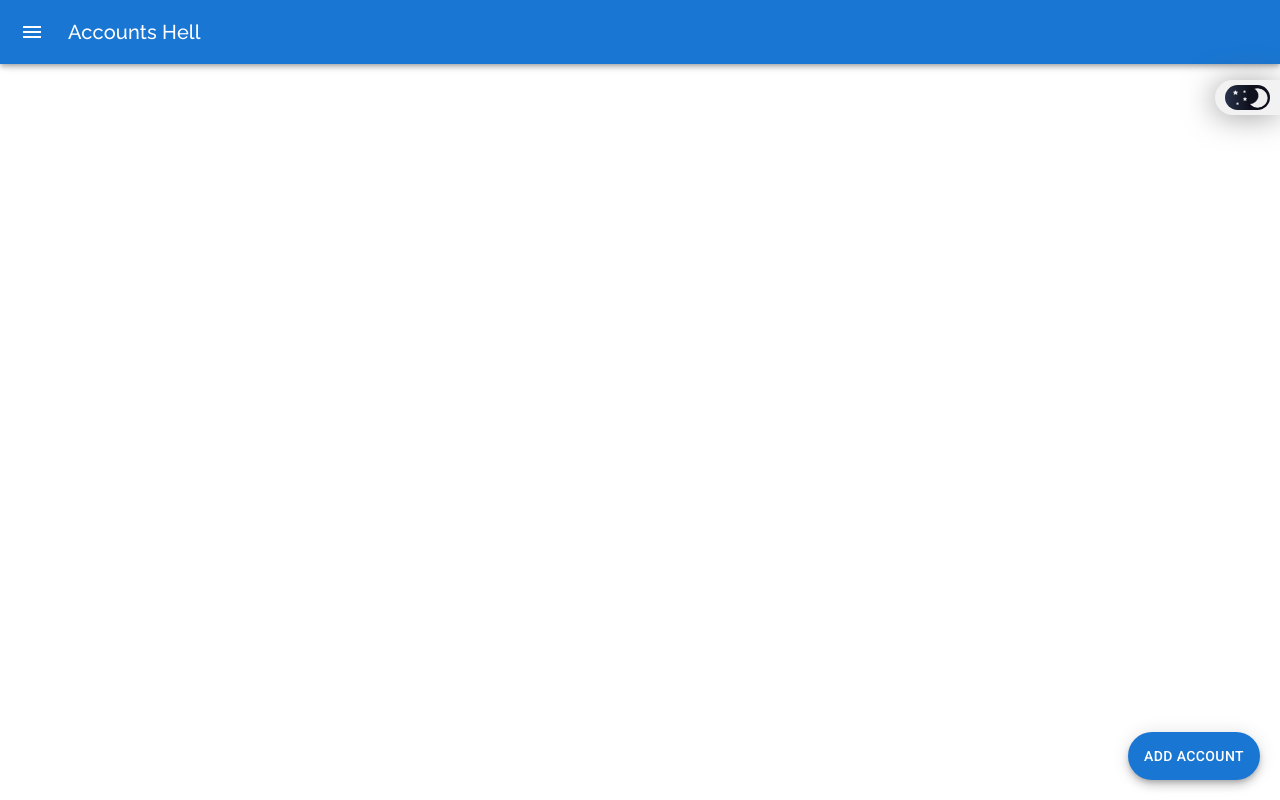
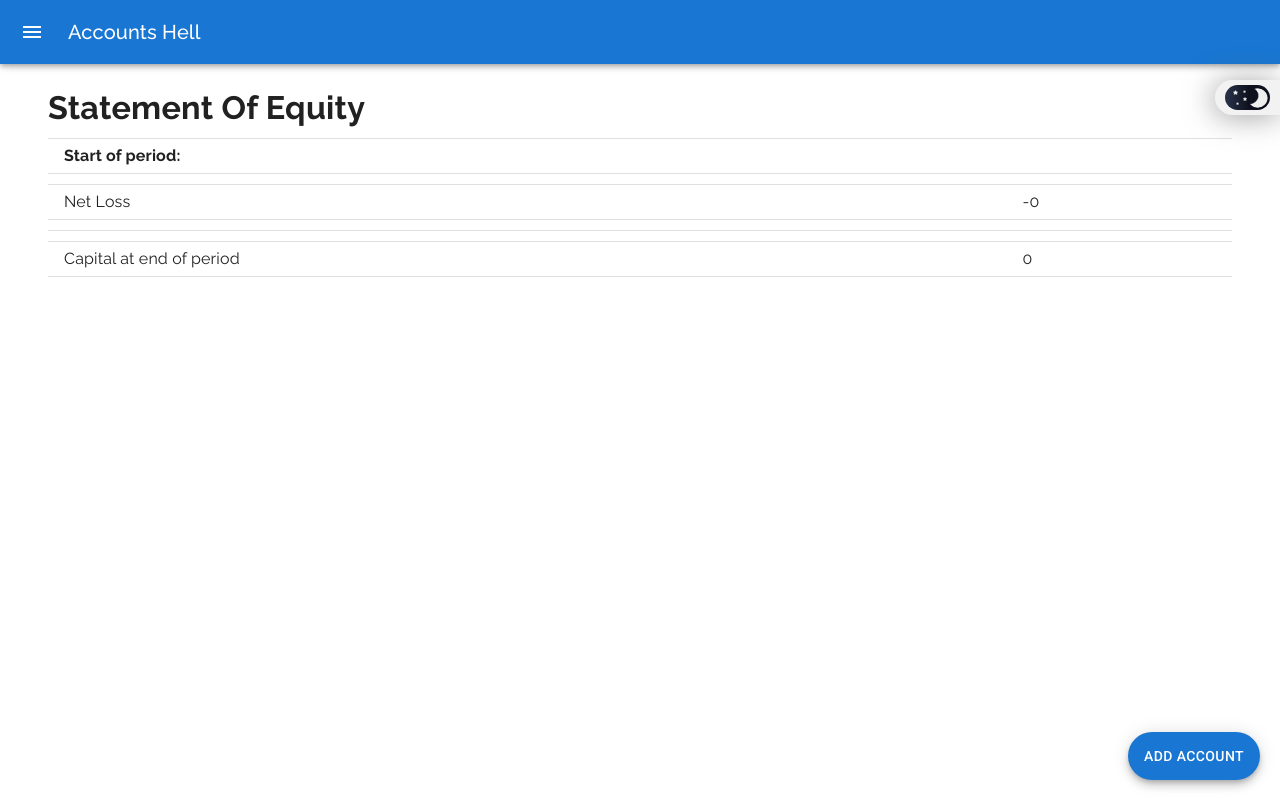
Before and after one commit to saqlain1020/Accounting-Cycle, a React (Create React App) app: page /statement-of-equity in a window 1280 px wide. Built offline with nearby package versions, Linux system fonts and the light colour scheme.

Commit message:
Statement of equity done

```diff
--- a/src/Routes.tsx
+++ b/src/Routes.tsx
@@ -5,6 +5,7 @@ import AdjustedTrialBalance from "./pages/AdjustedTrialBalance/AdjustedTrialBala
 import AdjustingEntries from "./pages/AdjustingEntries/AdjustingEntries";
 import Home from "./pages/Home/Home";
 import IncomeStatement from "./pages/IncomeStatement/IncomeStatement";
+import StatementOfEquity from "./pages/StatementOfEquity/StatementOfEquity";
 import Test from "./pages/Test/Test";
 import TrialBalance from "./pages/TrialBalance/TrialBalance";
 
@@ -20,6 +21,7 @@ const Routes: React.FC<Props> = () => {
         <Route path="/adjusting-entries" element={<AdjustingEntries />} />
         <Route path="/adjusted-trial-balance" element={<AdjustedTrialBalance />} />
         <Route path="/income-statement" element={<IncomeStatement />} />
+        <Route path="/statement-of-equity" element={<StatementOfEquity />} />
         <Route path="/test" element={<Test />} />
         {/* <Route path="*" element={<NotFound />} /> */}
       </Switch>
@@ -49,6 +51,10 @@ export const routesData = [
     path: "/income-statement",
   },
   {
+    name: "Statement Of Equity",
+    path: "/statement-of-equity",
+  },
+  {
     name: "Test",
     path: "/test",
   },
--- /dev/null
+++ b/src/pages/StatementOfEquity/StatementOfEquity.tsx
@@ -0,0 +1,134 @@
+import React from "react";
+import { makeStyles } from "@mui/styles";
+import {
+  Container,
+  Table,
+  TableBody,
+  TableCell,
+  TableContainer,
+  TableHead,
+  TableRow,
+  Theme,
+  Typography,
+} from "@mui/material";
+import useEntry from "src/hooks/useEntry";
+import { createAdjustedTrialBalanceEntries, incomeStatementCalculation } from "src/utils";
+
+const useStyles = makeStyles((theme: Theme) => ({
+  root: {},
+}));
+
+interface IProps {}
+
+const StatementOfEquity: React.FC<IProps> = () => {
+  const classes = useStyles();
+  const { entries, adjustingEntries, entryNames } = useEntry();
+
+  const allEntries = React.useMemo(
+    () => createAdjustedTrialBalanceEntries(entries, adjustingEntries, entryNames),
+    [entries, adjustingEntries, entryNames]
+  );
+
+  const capitalEntries = React.useMemo(() => allEntries.filter((_) => _.type === "Equity"), [allEntries]);
+  const drawingEntries = React.useMemo(() => allEntries.filter((_) => _.type === "Drawing"), [allEntries]);
+
+  const { total, type: totalType } = React.useMemo(
+    () => incomeStatementCalculation(entries, adjustingEntries, entryNames),
+    [entries, adjustingEntries, entryNames]
+  );
+
+  const endingCapital = React.useMemo(() => {
+    let ans = 0;
+    capitalEntries.forEach((entry, i) => {
+      if (entry.valueType === "credit") ans += entry.value;
+      else ans -= entry.value;
+    });
+    if (totalType === "credit") ans += total;
+    else ans -= total;
+    drawingEntries.forEach((entry, i) => {
+      if (entry.valueType === "credit") ans += entry.value;
+      else ans -= entry.value;
+    });
+    return ans;
+  }, [capitalEntries, total, totalType, drawingEntries]);
+
+  return (
+    <div className={classes.root}>
+      <Container>
+        <Typography variant="h4">
+          <b>Statement Of Equity</b>
+        </Typography>
+        <TableContainer>
+          <Table>
+            <TableHead>
+              <TableRow>
+                <TableCell></TableCell>
+                <TableCell></TableCell>
+              </TableRow>
+            </TableHead>
+            <TableBody>
+              <TableRow>
+                <TableCell colSpan={2}>
+                  <Typography>
+                    <b>Start of period:</b>
+                  </Typography>
+                </TableCell>
+              </TableRow>
+              {capitalEntries.map((entry, i) => (
+                <TableRow key={i}>
+                  <TableCell>
+                    <Typography>{entry.name}</Typography>
+                  </TableCell>
+                  <TableCell>
+                    <Typography>{entry.value.toLocaleString()}</Typography>
+                  </TableCell>
+                </TableRow>
+              ))}
+              <TableRow>
+                <TableCell colSpan={2}></TableCell>
+              </TableRow>
+              <TableRow>
+                <TableCell>
+                  <Typography>{totalType === "debit" ? "Net Loss" : "Net Gain"}</Typography>
+                </TableCell>
+                <TableCell>
+                  <Typography>
+                    {totalType === "debit" ? "-" : "+"}
+                    {total.toLocaleString()}
+                  </Typography>
+                </TableCell>
+              </TableRow>
+              <TableRow>
+                <TableCell colSpan={2}></TableCell>
+              </TableRow>
+              {drawingEntries.map((entry, i) => (
+                <TableRow key={i}>
+                  <TableCell>
+                    <Typography>{entry.name}</Typography>
+                  </TableCell>
+                  <TableCell>
+                    {entry.valueType === "debit" ? "-" : "+"}
+                    {entry.value.toLocaleString()}
+                  </TableCell>
+                </TableRow>
+              ))}
+              <TableRow>
+                <TableCell colSpan={2}></TableCell>
+              </TableRow>
+              <TableRow>
+                <TableCell>
+                  <Typography>Capital at end of period</Typography>
+                </TableCell>
+                <TableCell>
+                  <Typography>{endingCapital.toLocaleString()}</Typography>
+                </TableCell>
+              </TableRow>
+            </TableBody>
+          </Table>
+        </TableContainer>
+      </Container>
+    </div>
+  );
+};
+
+export default StatementOfEquity;
```
